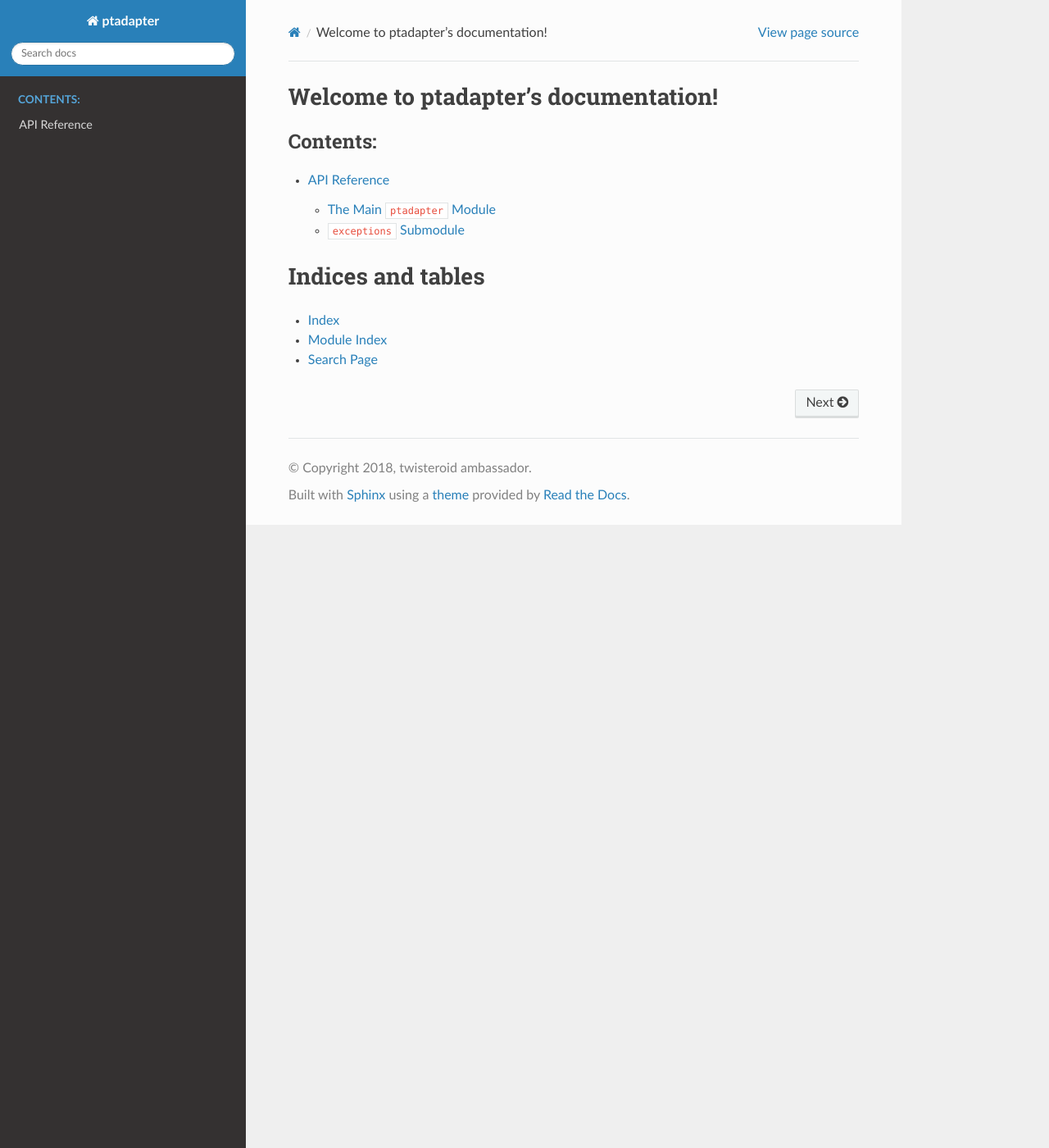
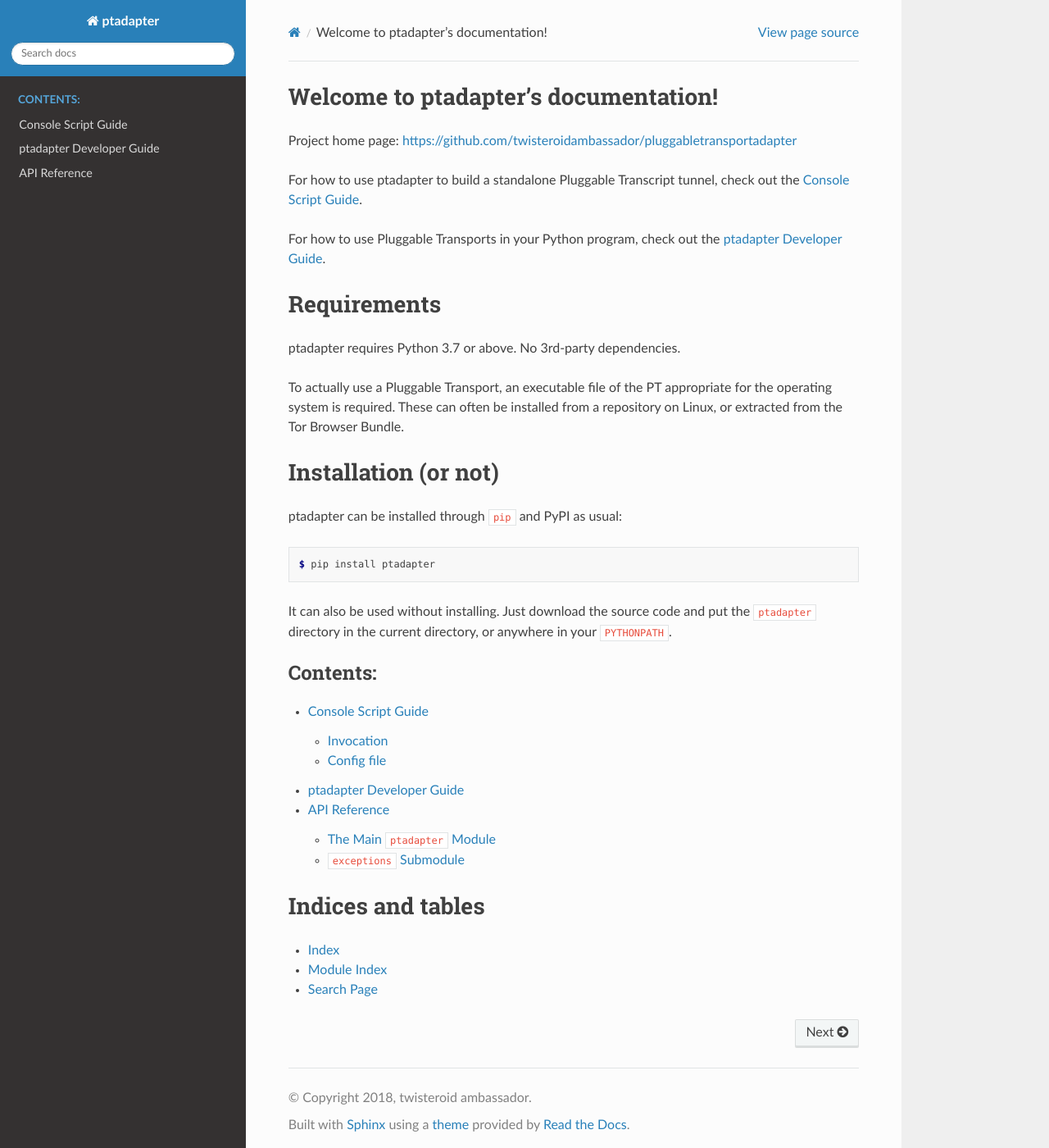
Before and after one commit to twisteroidambassador/ptadapter, a Sphinx documentation site: the page built from docs/index.rst, in a window 1280 px wide and 1400 px high. Shown: the whole window at 82% size. Built offline with Sphinx 7.4.7 and the Read the Docs theme 2.0.0, drawn with Linux system fonts in a browser that asks for light colours.

Commit message:
Add docs for console script.

```diff
--- /dev/null
+++ b/docs/dev.rst
@@ -0,0 +1,2 @@
+ptadapter Developer Guide
+#########################
--- a/docs/index.rst
+++ b/docs/index.rst
@@ -6,10 +6,45 @@
 Welcome to ptadapter's documentation!
 =====================================
 
+Project home page: https://github.com/twisteroidambassador/pluggabletransportadapter
+
+For how to use ptadapter to build a standalone Pluggable Transcript tunnel,
+check out the :doc:`console_script`.
+
+For how to use Pluggable Transports in your Python program, check out the
+:doc:`dev`.
+
+
+Requirements
+============
+
+ptadapter requires Python 3.7 or above. No 3rd-party dependencies.
+
+To actually use a Pluggable Transport, an executable file of the PT appropriate
+for the operating system is required. These can often be installed from
+a repository on Linux, or extracted from the Tor Browser Bundle.
+
+
+Installation (or not)
+=====================
+
+ptadapter can be installed through ``pip`` and PyPI as usual:
+
+.. code-block:: console
+
+   $ pip install ptadapter
+
+It can also be used without installing. Just download the source code and put
+the ``ptadapter`` directory in the current directory, or anywhere in your
+``PYTHONPATH``.
+
+
 .. toctree::
    :maxdepth: 2
    :caption: Contents:
 
+   console_script
+   dev
    reference
 
 
```
Also changed, not shown: docs/console_script.rst (added, +64 -0 lines), 1 other file.
